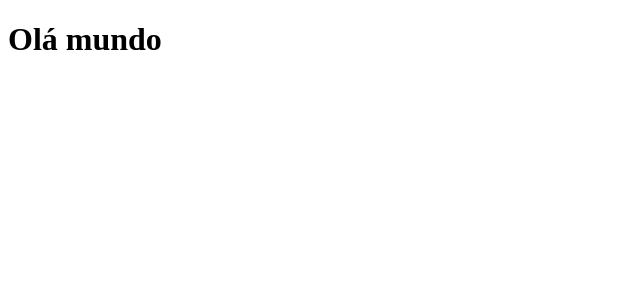
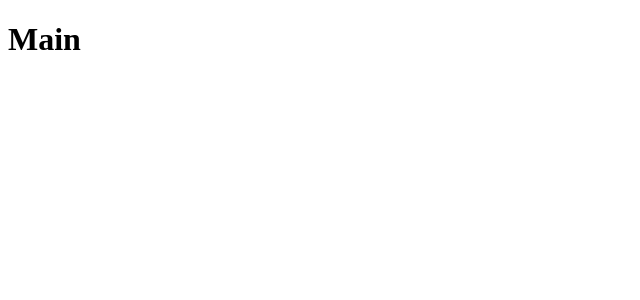
Before and after one commit to edu-rm/first-project-react, a React (Create React App) app: page / in a window 1280 px wide. Shown: the top 300 px of the page, without its empty margins (0-640 px from the left). Built offline with nearby package versions, Linux system fonts and the light colour scheme.

Commit message:
react-router-dom: routes created

```diff
--- a/package.json
+++ b/package.json
@@ -8,6 +8,7 @@
     "@testing-library/user-event": "^7.1.2",
     "react": "^16.13.1",
     "react-dom": "^16.13.1",
+    "react-router-dom": "^5.1.2",
     "react-scripts": "3.4.1"
   },
   "scripts": {
--- a/src/App.js
+++ b/src/App.js
@@ -1,11 +1,9 @@
-import React from "react";
+import React from 'react';
+
+import Routes from './routes';
 
 function App() {
-  return (
-    <div className="App">
-      <h1>Olá mundo</h1>
-    </div>
-  );
+  return <Routes />;
 }
 
 export default App;
--- /dev/null
+++ b/src/pages/Main/index.js
@@ -0,0 +1,7 @@
+import React from 'react';
+
+// import { Container } from './styles';
+
+export default function Main() {
+  return <h1>Main</h1>;
+}
--- /dev/null
+++ b/src/pages/Repository/index.js
@@ -0,0 +1,7 @@
+import React from 'react';
+
+// import { Container } from './styles';
+
+export default function Repository() {
+  return <h1>Repository</h1>;
+}
--- /dev/null
+++ b/src/routes.js
@@ -0,0 +1,16 @@
+import React from 'react';
+import { BrowserRouter, Switch, Route } from 'react-router-dom';
+
+import Main from './pages/Main';
+import Repository from './pages/Repository';
+
+export default function Routes() {
+  return (
+    <BrowserRouter>
+      <Switch>
+        <Route path="/" exact component={Main} />
+        <Route path="/repository" component={Repository} />
+      </Switch>
+    </BrowserRouter>
+  );
+}
```
Also changed, not shown: 1 other file (tests, documents, lock files or other folders).
